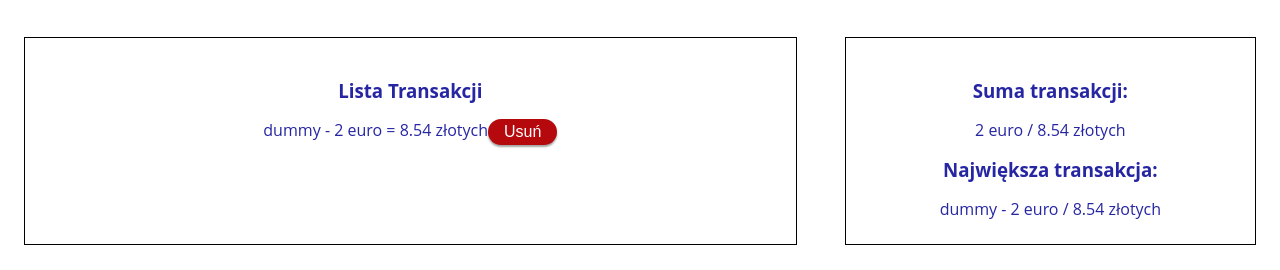
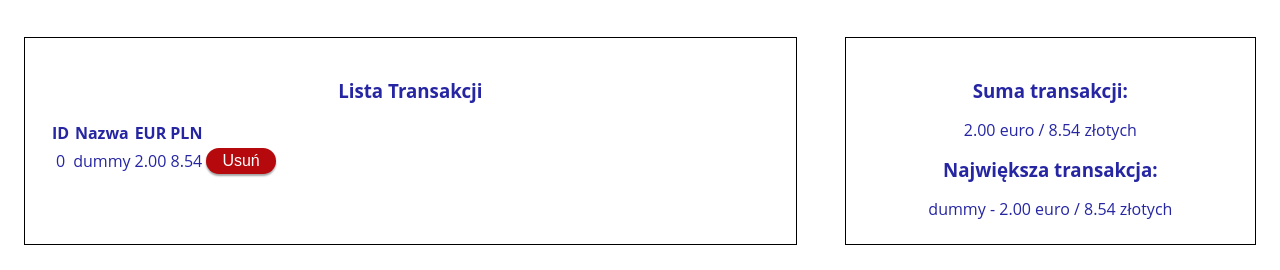
Before and after one commit to michalosinski91/przelicznik-walut, a React app: page / in a window 1280 px wide. Shown: the part 347-617 px from the top of the page. Built offline with nearby package versions, Linux system fonts and the light colour scheme; the HTML template or start-up script is replaced by a standard one.

Commit message:
table display of all transactions added

```diff
--- a/src/App.js
+++ b/src/App.js
@@ -17,7 +17,7 @@ const App = ({ transactions, addTransaction, removeTransaction }) => {
 
     const maxAmountEUR = transactions.reduce((prev, current) => (prev.euroAmount > current.euroAmount) ? prev : current, 1)
     const maxAmountPLN = (maxAmountEUR.euroAmount*euroExchangeRate).toFixed(2)
-    const totalAmountEUR = transactions.reduce((acc, current) => (acc + current.euroAmount), 0)
+    const totalAmountEUR = (transactions.reduce((acc, current) => (acc + current.euroAmount), 0)).toFixed(2)
     const totalAmountPLN = (transactions.reduce((acc, current) => (acc + current.euroAmount*euroExchangeRate), 0)).toFixed(2)
 
     const handleAddTransaction = (event, description, euroAmount, callback) => {
--- a/src/components/HighestAmountDisplay.js
+++ b/src/components/HighestAmountDisplay.js
@@ -4,7 +4,7 @@ const HighestAmountDisplay = ({ description, euroAmount, plnAmount }) => {
     return(
         <div>
             <h3>Największa transakcja:</h3>
-            {`${description} - ${euroAmount} euro / ${plnAmount} złotych`}
+            {`${description} - ${euroAmount.toFixed(2)} euro / ${plnAmount} złotych`}
         </div>
     )
 }
--- /dev/null
+++ b/src/components/Row.js
@@ -0,0 +1,21 @@
+import React from 'react'
+
+const Row = ({ transaction, removeTransaction, euroExchangeRate }) => {
+    const handleRemoveTransaction = () => {
+        removeTransaction(transaction.id)
+    }
+
+    const plnAmount = (transaction.euroAmount*euroExchangeRate).toFixed(2)
+
+    return(
+        <tr key={transaction.id}>
+            <td>{transaction.id}</td>
+            <td>{transaction.description}</td>
+            <td>{transaction.euroAmount.toFixed(2)}</td>
+            <td>{plnAmount}</td>
+            <td><button className='button negative' onClick={handleRemoveTransaction}>Usuń</button></td>
+        </tr>
+    )
+}
+
+export default Row
--- a/src/components/TransactionList.js
+++ b/src/components/TransactionList.js
@@ -1,16 +1,28 @@
 import React from 'react'
 import Transaction from './Transaction'
+import Row from './Row'
 
 const TransactionList = ({ transactions, removeTransaction, euroExchangeRate }) => {
     return(
         <div className='container large'>
             <h3>Lista Transakcji</h3>
-            {transactions.map(transaction => <Transaction
-                key={transaction.id}
-                transaction={transaction}
-                removeTransaction={removeTransaction}
-                euroExchangeRate={euroExchangeRate}
-            />)}
+            <table>
+                <tbody>
+                    <tr>
+                        <th>ID</th>
+                        <th>Nazwa</th>
+                        <th>EUR</th>
+                        <th>PLN</th>
+                        <th></th>
+                    </tr>
+                    {transactions.map(transaction => <Row
+                        key={transaction.id}
+                        transaction={transaction}
+                        removeTransaction={removeTransaction}
+                        euroExchangeRate={euroExchangeRate}
+                    />)}
+                </tbody>
+            </table>
         </div>
     )
 }
```
